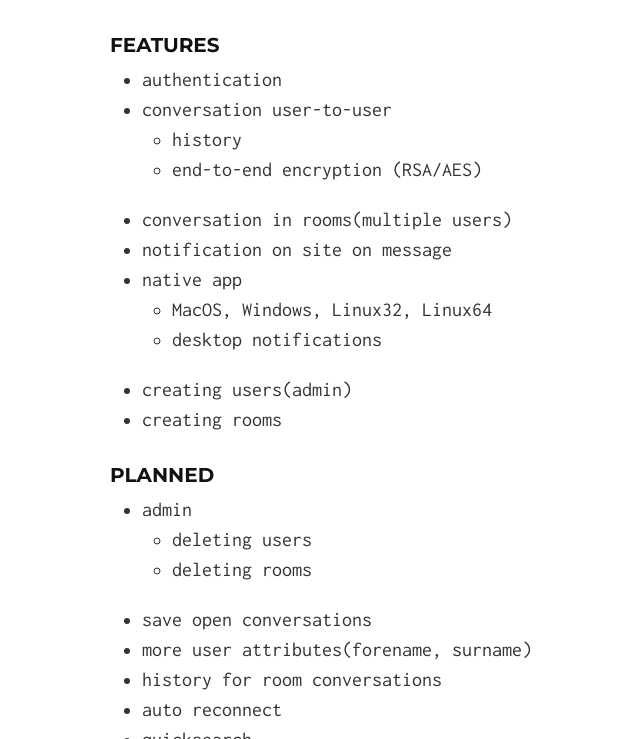
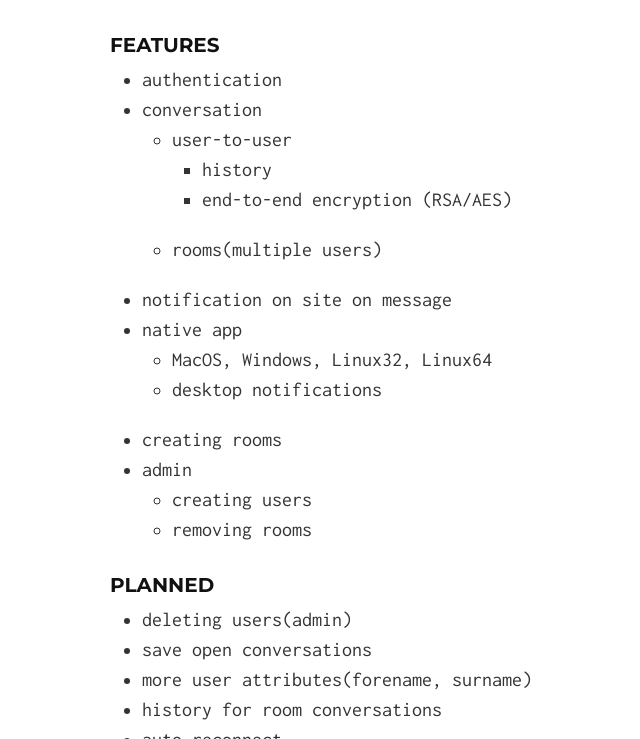
Before and after one commit to mwitte/EmberChat, a Jekyll site: the page built from gh-pages/index.html, in a window 1280 px wide and 900 px high, scrolled down 1413 px, cut to the strip 161-900 px from the top of the window. Shown: the whole strip, without its empty margins (128-768 px from the left). Built offline with Jekyll 4.4.1, drawn with Linux system fonts in a browser that asks for light colours; Markdown is read by kramdown in place of the engine named in the settings.

Commit message:
updated features

```diff
--- a/Gruntfile.js
+++ b/Gruntfile.js
@@ -6,7 +6,7 @@ module.exports = function(grunt) {
     },
     copy: {
       main: {
-        src: "gh-pages/README.md",
+        src: "README.md",
         dest: "gh-pages/_includes/index.md",
         options: {
           process: function(content, srcpath) {
@@ -21,5 +21,5 @@ module.exports = function(grunt) {
   grunt.loadNpmTasks('grunt-contrib-watch');
 
   grunt.registerTask('build', ['copy']);
-  grunt.registerTask('default', ['build', 'watch']);
+  grunt.registerTask('default', ['build']);
 };
--- a/gh-pages/_includes/index.md
+++ b/gh-pages/_includes/index.md
@@ -25,21 +25,22 @@ It's currently under heavy development so there are no releases yet. To get an i
 
 ### Features ###
  - authentication
- - conversation user-to-user
-     - history
-     - end-to-end encryption (RSA/AES)
- - conversation in rooms(multiple users)
+ - conversation
+    - user-to-user
+        - history
+        - end-to-end encryption (RSA/AES)
+    - rooms(multiple users)
  - notification on site on message
  - native app
-     - MacOS, Windows, Linux32, Linux64
-     - desktop notifications
- - creating users(admin)
+    - MacOS, Windows, Linux32, Linux64
+    - desktop notifications
  - creating rooms
+ - admin
+    - creating users
+    - removing rooms
 
 ### Planned ###
- - admin
-    - deleting users
-    - deleting rooms
+ - deleting users(admin)
  - save open conversations
  - more user attributes(forename, surname)
  - history for room conversations
```
Also changed, not shown: README.md (renamed from gh-pages/README.md, +11 -10 lines).
